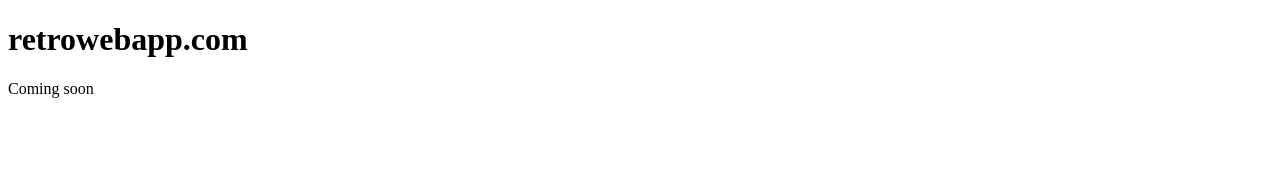
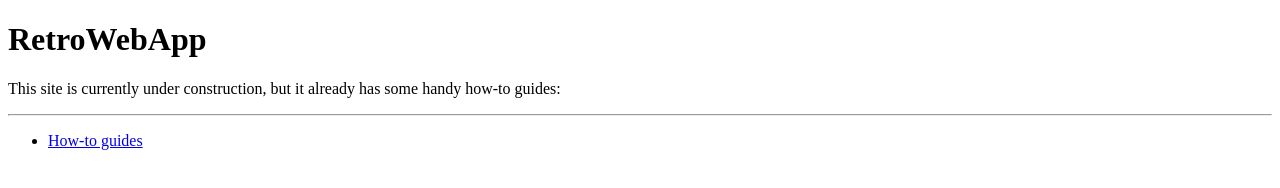
Before and after one commit to retrowebapp/retrowebapp.github.io, a plain HTML site: page index.html in a window 1280 px wide. Drawn offline with Linux system fonts and the light colour scheme.

Commit message:
updates the landing page, adding a link to the 'How-to guides' index

```diff
--- a/index.html
+++ b/index.html
@@ -1,11 +1,18 @@
 <!DOCTYPE html>
 <html lang="en">
-  <head>
-    <meta charset="utf-8">
-    <title>retrowebapp.com</title>
-  </head>
-  <body>
-    <h1>retrowebapp.com</h1>
-    <p>Coming soon</p>
-  </body>
+<head>
+  <meta charset="utf-8">
+  <title>RetroWebApp</title>
+  <meta name="author" content="Ruth Webster">
+  <meta name="description"
+    content="The RetroWebApp website is currently under construction, but it already has some handy how-to guides.">
+</head>
+<body>
+  <h1 id="retrowebapp">RetroWebApp</h1>
+  <p>This site is currently under construction, but it already has some handy how-to guides:</p>
+  <hr>
+  <ul>
+    <li><a href="./how-to/index.html">How-to guides</a></li>
+  </ul>
+</body>
 </html>
```
